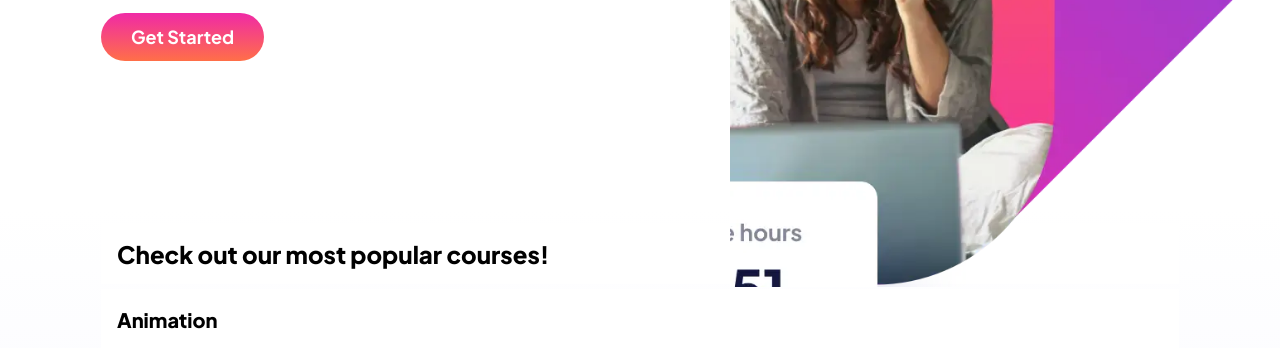
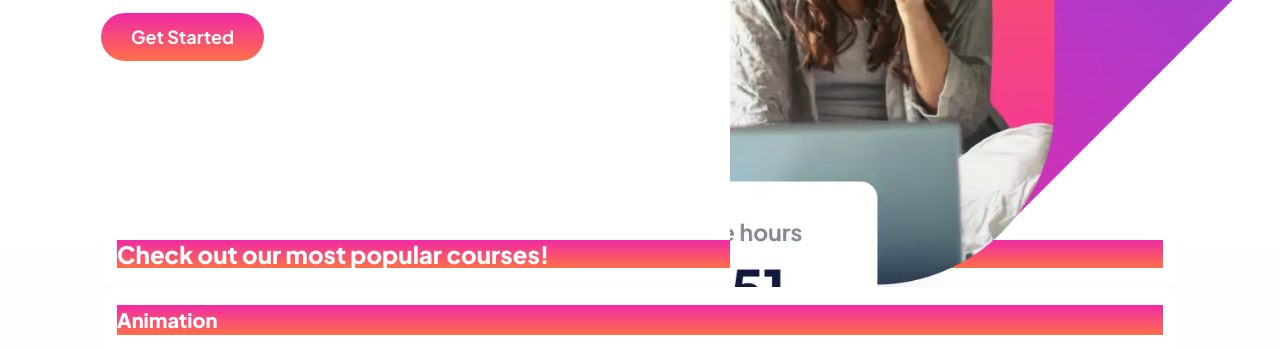
Before and after one commit to mightycoyote/skilled-elearning-landing-page, a website built with Vite: page index.html in a window 1280 px wide. Shown: the part 440-788 px from the top of the page. Built offline with nearby package versions, Linux system fonts and the light colour scheme.

Commit message:
more card styling

```diff
--- a/scss/components/_cards.scss
+++ b/scss/components/_cards.scss
@@ -1,4 +1,9 @@
 @use '../base';
+
+$icons: (
+    "animation": "url(../../assets/icon-animation.svg)"
+);
+
 
 
 .cards {
@@ -9,9 +14,15 @@
 .card {
     @include base.flow-space;
     background-color: white;
+    border-radius: 10px;
     padding: 1rem;
 
     & .get-started {
         color: base.$darkpink;
     }
+
+    & :first-child {
+        background: base.$gradient1;
+        color: white;
+    }
 }
```
Also changed, not shown: css/main.css, 1 other file.
